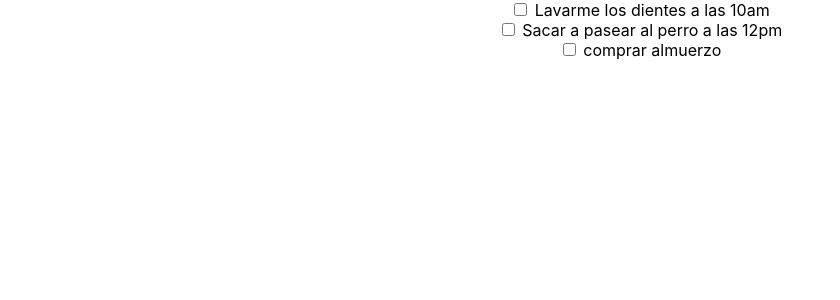
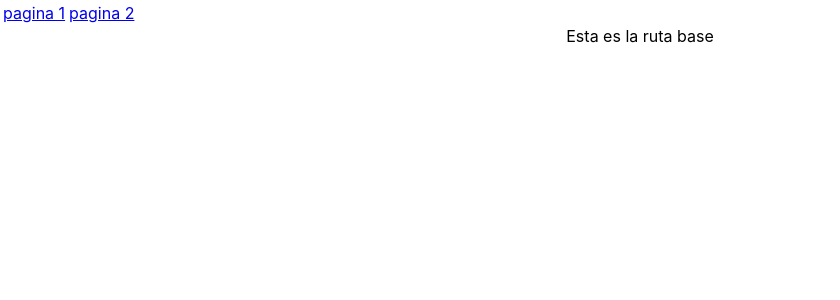
Before and after one commit to mzavaletavargas/app-react-prueba, a React (Create React App) app: page / in a window 1280 px wide. Shown: the top 300 px of the page, without its empty margins (0-840 px from the left). Built offline with nearby package versions, Linux system fonts and the light colour scheme.

Commit message:
adding react router dom

```diff
--- a/package.json
+++ b/package.json
@@ -8,6 +8,7 @@
     "@testing-library/user-event": "^12.1.10",
     "react": "^17.0.1",
     "react-dom": "^17.0.1",
+    "react-router-dom": "^5.2.0",
     "react-scripts": "4.0.1",
     "web-vitals": "^0.2.4"
   },
--- /dev/null
+++ b/public/error.html
@@ -0,0 +1,2 @@
+<h1>NOT FOUND</h1>
+<a href="/">volver</a>
--- a/public/index.html
+++ b/public/index.html
@@ -27,6 +27,8 @@
 
 <body>
   <noscript>You need to enable JavaScript to run this app.</noscript>
+
+
   <div id="root"></div>
   <!--
       This HTML file is a template.
--- a/src/App.js
+++ b/src/App.js
@@ -1,7 +1,12 @@
 import React from 'react';
 import TodoList from './TodoList';
 import './App.css';
-
+import {
+  BrowserRouter as Router,
+  Route,
+  Switch
+} from 'react-router-dom';
+import Navigation from './Navigation';
 export default function App() {
   const dataList = [
     {
@@ -19,9 +24,30 @@ export default function App() {
   ]
 
   return (
+    <Router>
+      <div className="App">
+        <Navigation />
+        <Switch>
+          <Route path="/pagina1">
+            <div>
+              Hola Esta es la página uno
+              </div>
+          </Route>
 
-    <div className="App">
-      <TodoList list={dataList}> </TodoList>
-    </div>
+          <Route path="/pagina2">
+            <TodoList list={dataList}> </TodoList>
+
+          </Route>
+
+          <Route path="/">
+            <div>
+              Esta es la ruta base
+            </div>
+          </Route>
+        </Switch>
+
+
+      </div>
+    </Router>
   );
 }
--- /dev/null
+++ b/src/Navigation.jsx
@@ -0,0 +1,20 @@
+import React from 'react';
+import './App.css';
+import {
+ Link,
+} from 'react-router-dom';
+
+const Navigation = (props) => {
+ return <React.Fragment>
+  <nav>
+   <table>
+    <tr key="">
+     <td><Link to="/pagina1" >pagina 1</Link></td>
+     <td><Link to="/pagina2">pagina 2</Link></td>
+    </tr>
+   </table>
+  </nav>
+
+ </React.Fragment>
+}
+export default Navigation;
```
Also changed, not shown: 2 other files (tests, documents, lock files or other folders).
